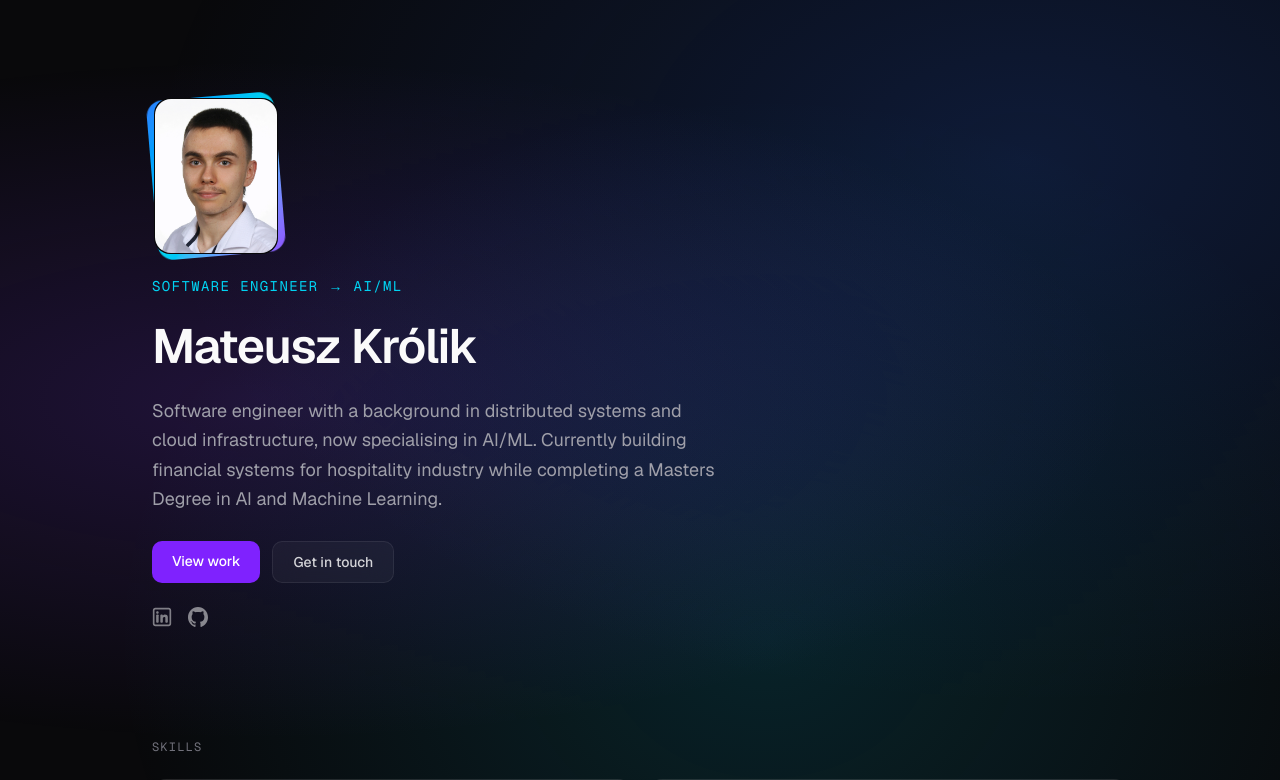
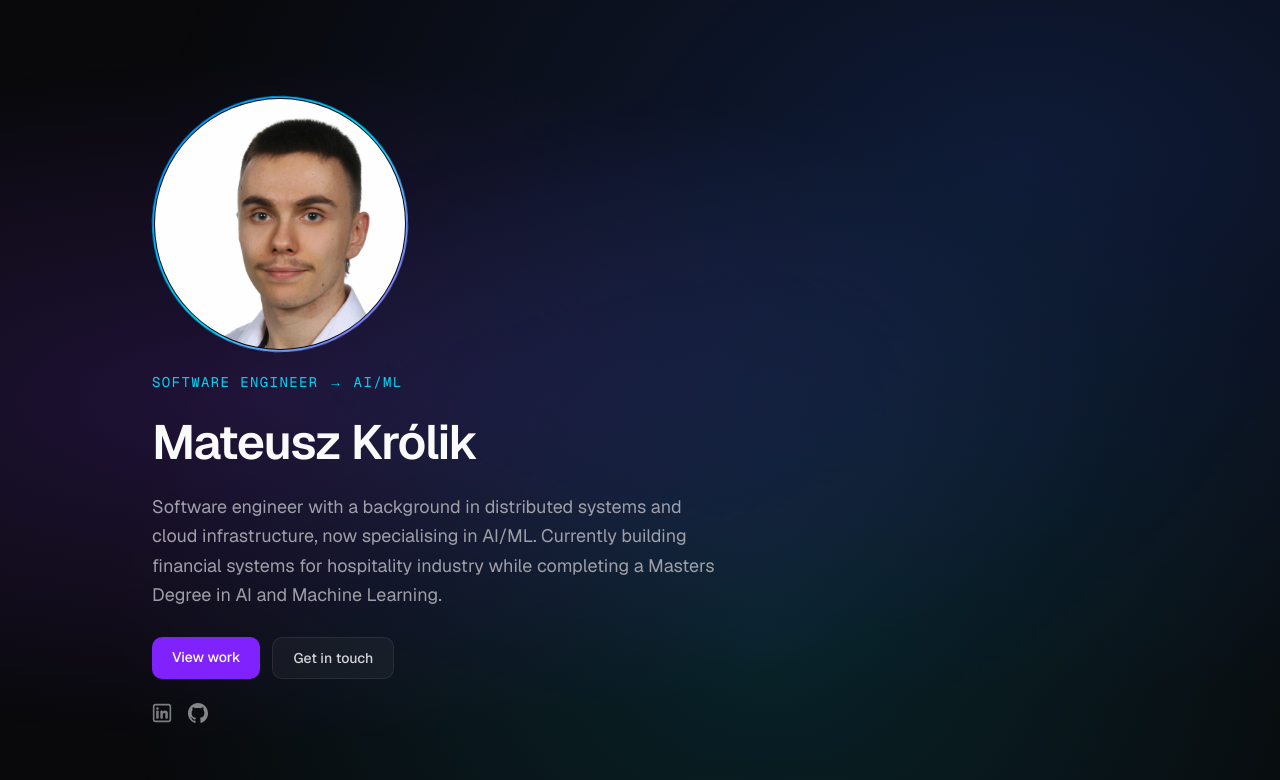
Before and after one commit to MateuszKrolik/portfolio, a Next.js app: page / in a window 1280 px wide. Shown: the top 780 px of the page. Built offline with nearby package versions, Linux system fonts and the light colour scheme.

Commit message:
adjust hero image -remove background, resize & back to animated circle

```diff
--- a/src/components/home/HeroSection.tsx
+++ b/src/components/home/HeroSection.tsx
@@ -13,11 +13,11 @@ export function HeroSection() {
         initial="hidden"
         animate="show"
         custom={0}
-        className="relative w-32 h-40 mx-auto lg:mx-0"
+        className="relative w-64 h-64 mx-auto lg:mx-0"
       >
-        <div className="absolute inset-0 rounded-2xl bg-linear-to-br from-violet-500 via-cyan-400 to-blue-500 animate-spin animation-duration-[12s]" />
-        <div className="absolute inset-0.5 rounded-2xl bg-[#09090b]" />
-        <div className="absolute inset-0.75 rounded-2xl overflow-hidden">
+        <div className="absolute inset-0 rounded-full bg-linear-to-br from-violet-500 via-cyan-400 to-blue-500 animate-spin animation-duration-[4s]" />
+        <div className="absolute inset-0.5 rounded-full bg-[#09090b]" />
+        <div className="absolute inset-0.75 rounded-full overflow-hidden">
           <Image
             src={`${basePath}/avatar.webp`}
             alt="Mateusz Krolik"
```
Also changed, not shown: public/avatar.webp.
